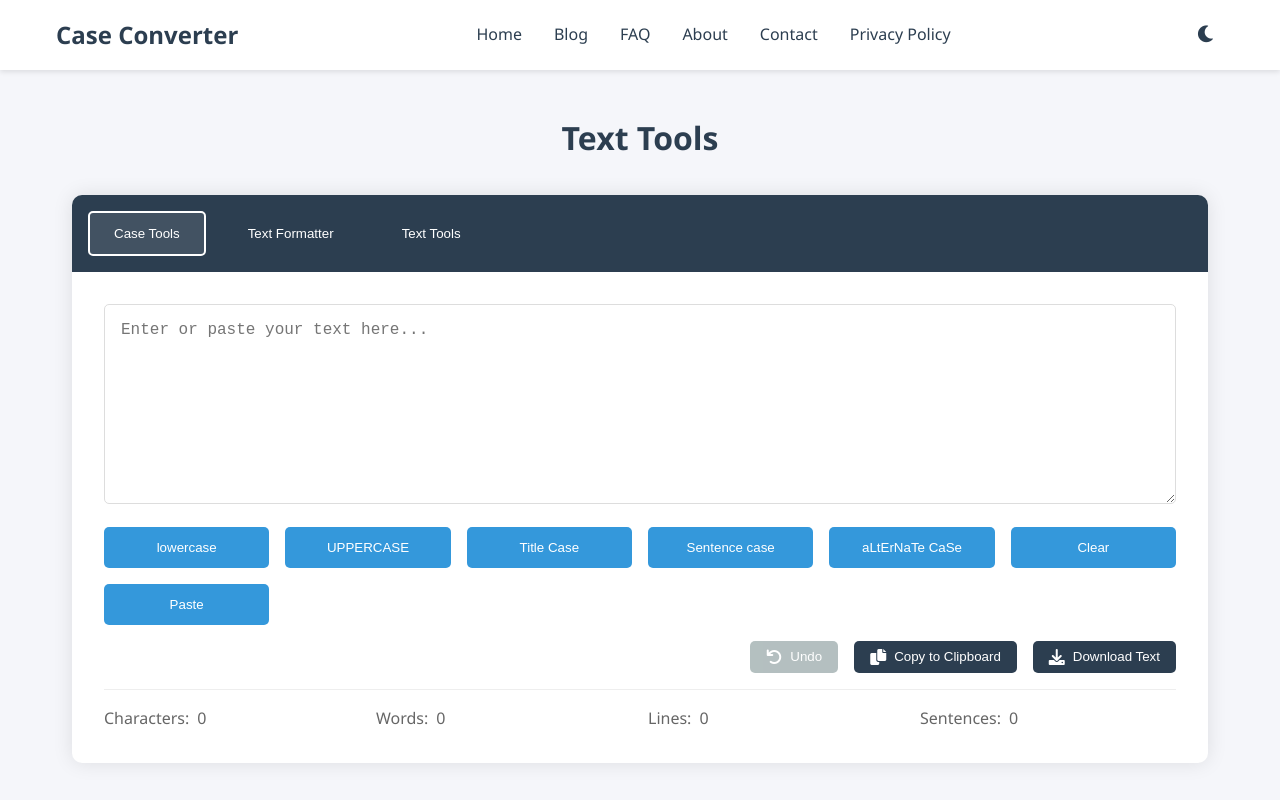
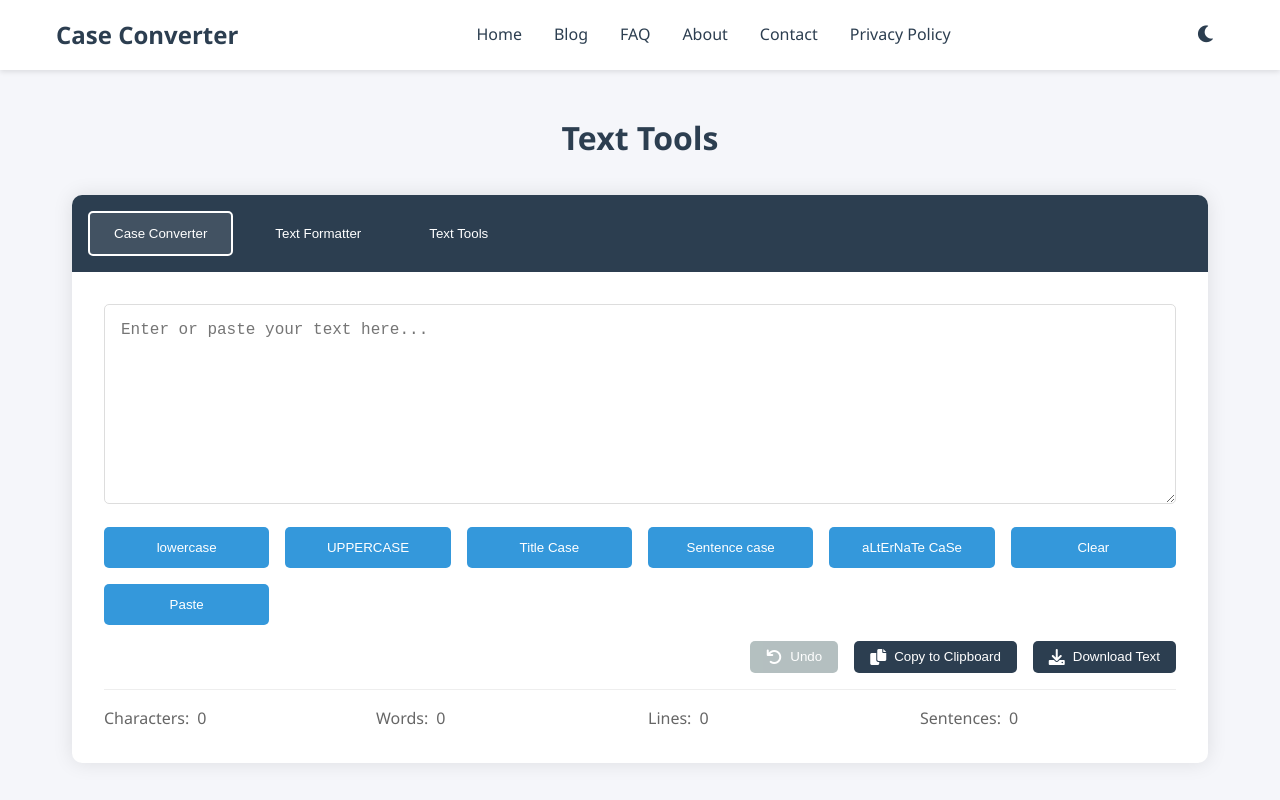
Before and after one commit to kishoretamire/kishoretamire.github.io, a plain HTML site: page index.html in a window 1280 px wide. Shown: the top 800 px of the page. Drawn offline with nearby package versions, Linux system fonts and the light colour scheme.

Commit message:
update index.html

```diff
--- a/index.html
+++ b/index.html
@@ -48,7 +48,7 @@
             <h1>Text Tools</h1>
             <div class="tab-container">
                 <div class="tab-buttons">
-                    <button class="tab-button active" data-tab="case-converter">Case Tools</button>
+                    <button class="tab-button active" data-tab="case-converter">Case Converter</button>
                     <button class="tab-button" data-tab="text-modifier">Text Formatter</button>
                     <button class="tab-button" data-tab="text-tools">Text Tools</button>
                 </div>
```
